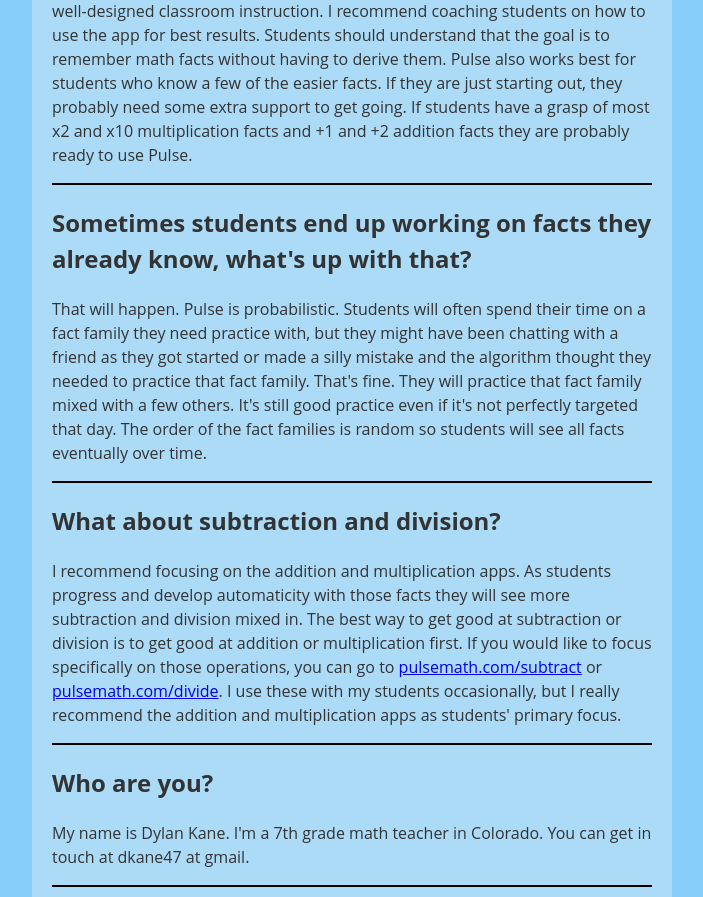
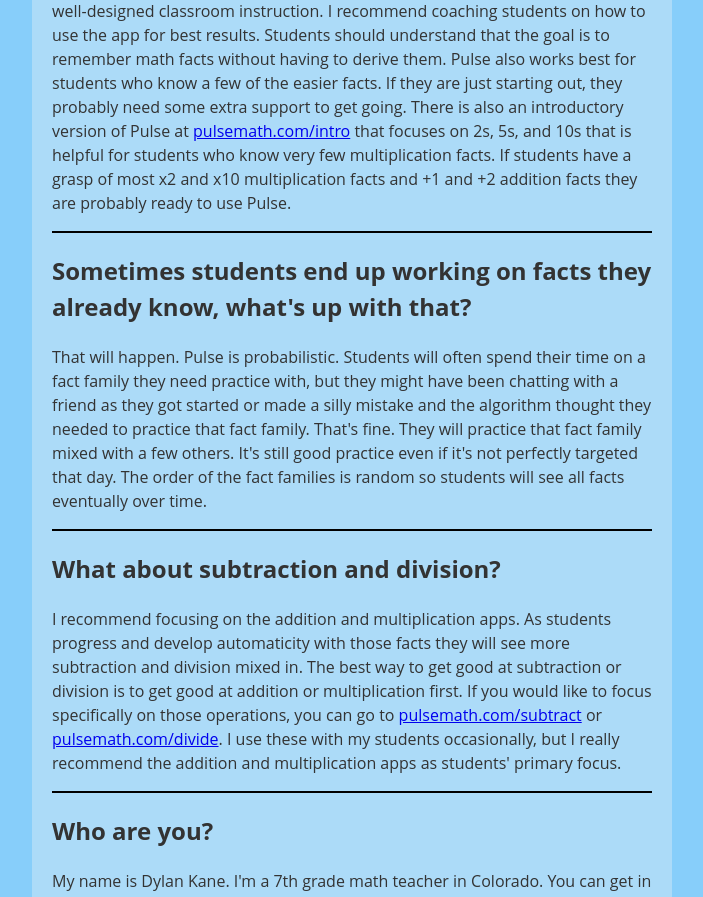
Before and after one commit to dkane47/pulse3, a React (Create React App) app: page /about in a window 1280 px wide. Shown: the part 2840-3737 px from the top of the page, without its empty margins (288-991 px from the left). Built offline with nearby package versions, Linux system fonts and the light colour scheme.

Commit message:
About page edits re: intro

```diff
--- a/src/About.js
+++ b/src/About.js
@@ -81,6 +81,7 @@
           I recommend coaching students on how to use the app for best results.
           Students should understand that the goal is to remember math facts without having to derive them.
           Pulse also works best for students who know a few of the easier facts. If they are just starting out, they probably need some extra support to get going.
+          There is also an introductory version of Pulse at <a href="/intro">pulsemath.com/intro</a> that focuses on 2s, 5s, and 10s that is helpful for students who know very few multiplication facts.
           If students have a grasp of most x2 and x10 multiplication facts and +1 and +2 addition facts they are probably ready to use Pulse.
         </p>
         <hr></hr>
```
